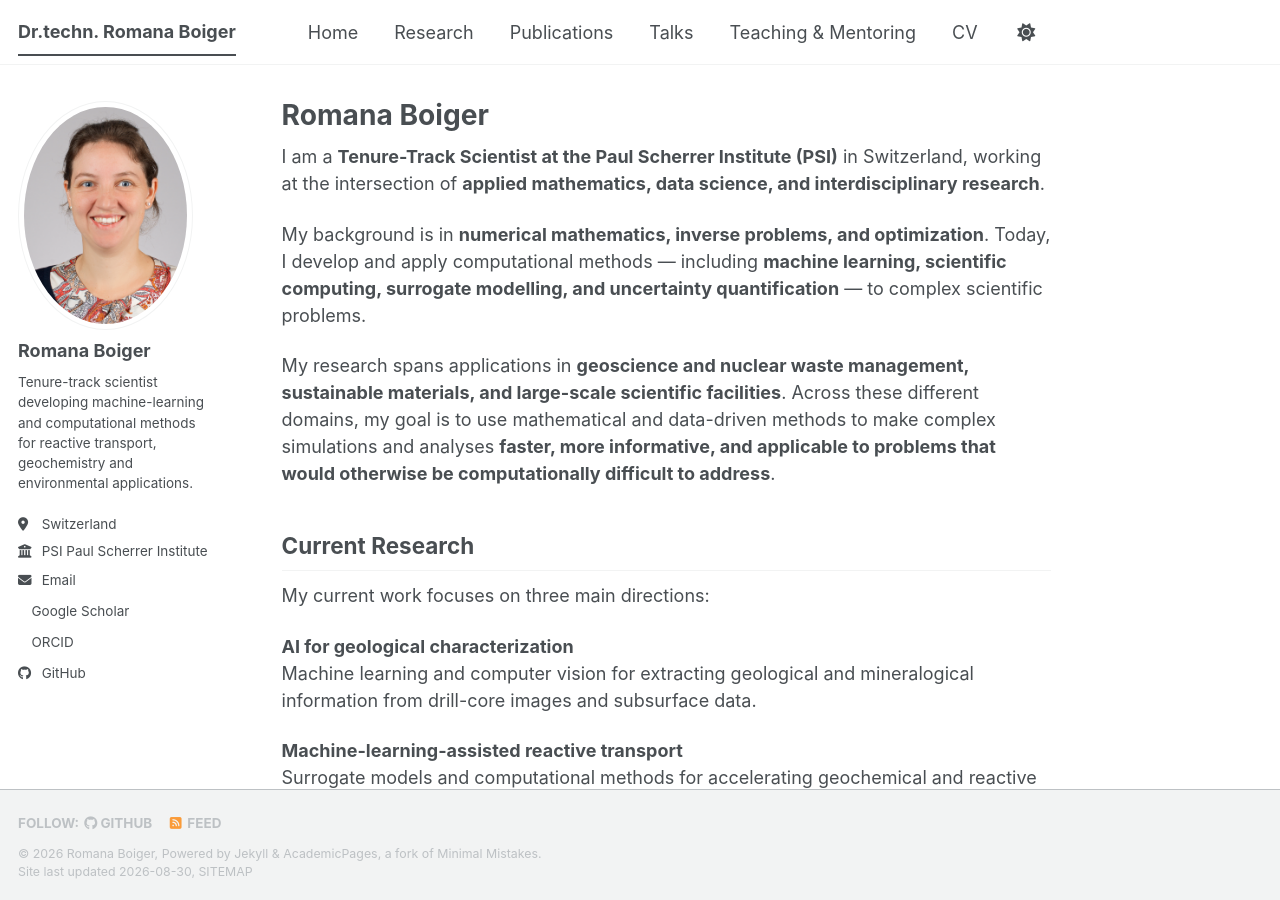
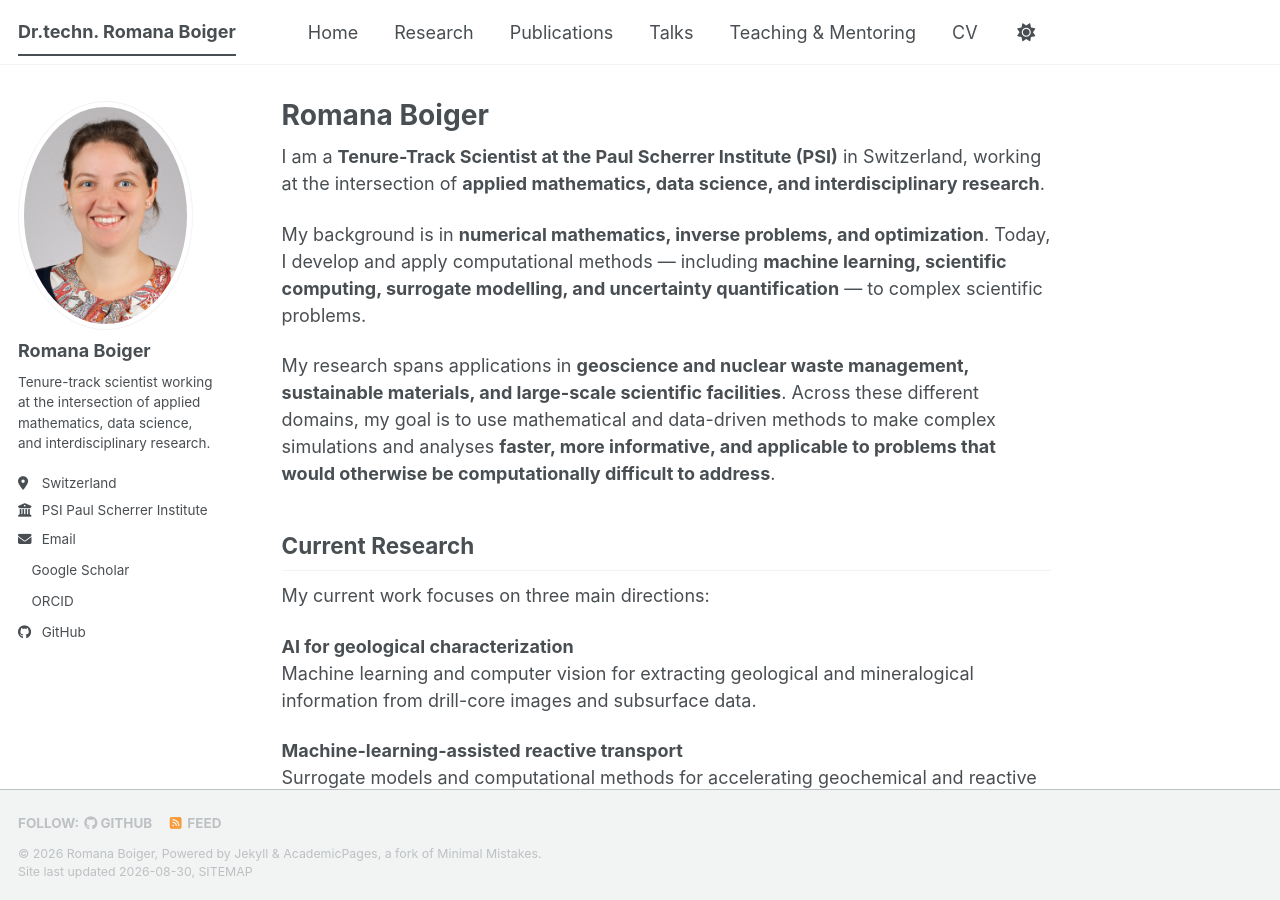
Before and after one commit to boigerr/boigerr.github.io, a Jekyll site: the page built from _pages/about.md, in a window 1280 px wide and 900 px high. Built offline with Jekyll 4.4.1, drawn with Linux system fonts in a browser that asks for light colours; a style sheet for code colours, icons or effects is not loaded.

Commit message:
Update bio in _config.yml

```diff
--- a/_config.yml
+++ b/_config.yml
@@ -26,7 +26,7 @@ author:
   avatar           : "Boiger_Romana.jpg"
   name             : "Romana Boiger"
   pronouns         : # example: "she/her"
-  bio              : "Tenure-track scientist developing machine-learning and computational methods for reactive transport, geochemistry and environmental applications."
+  bio              : "Tenure-track scientist working at the intersection of applied mathematics, data science, and interdisciplinary research."
   location         : "Switzerland"
   employer         : "PSI Paul Scherrer Institute"
   uri              : # URL
```
